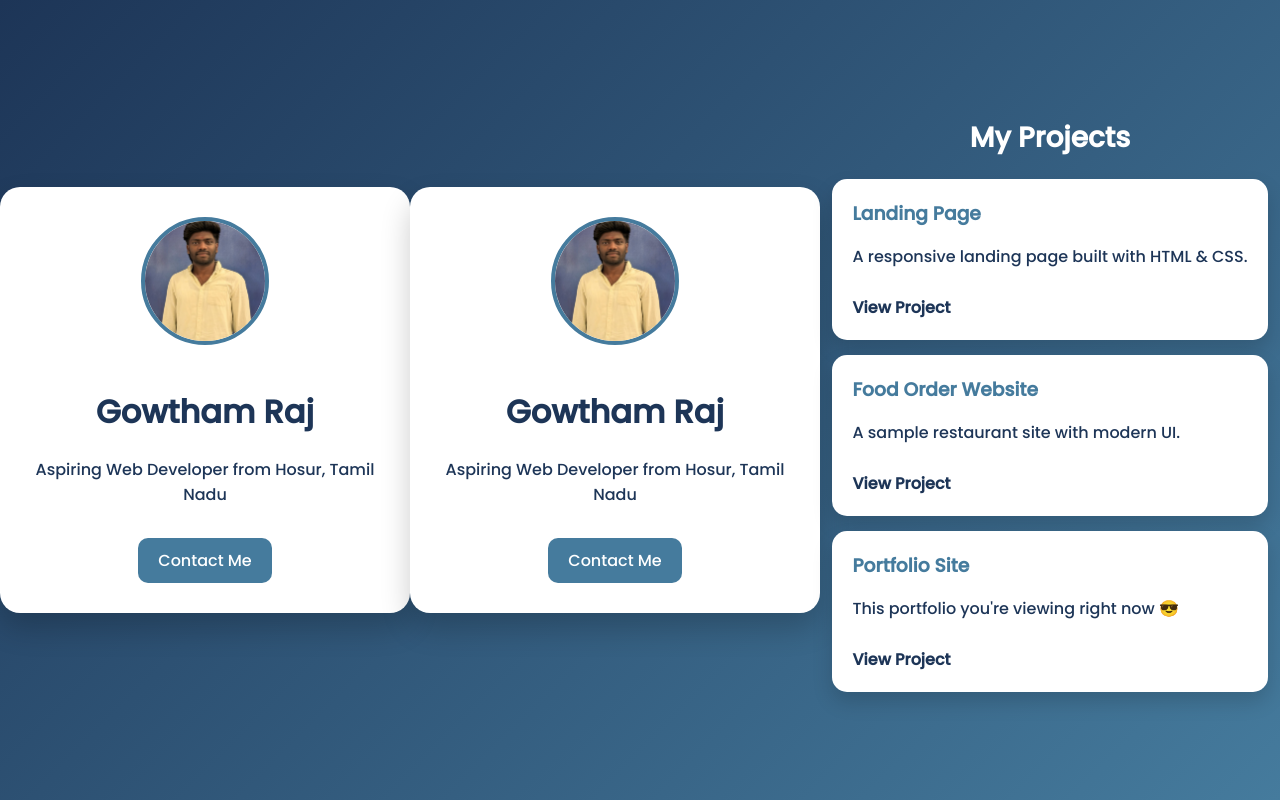
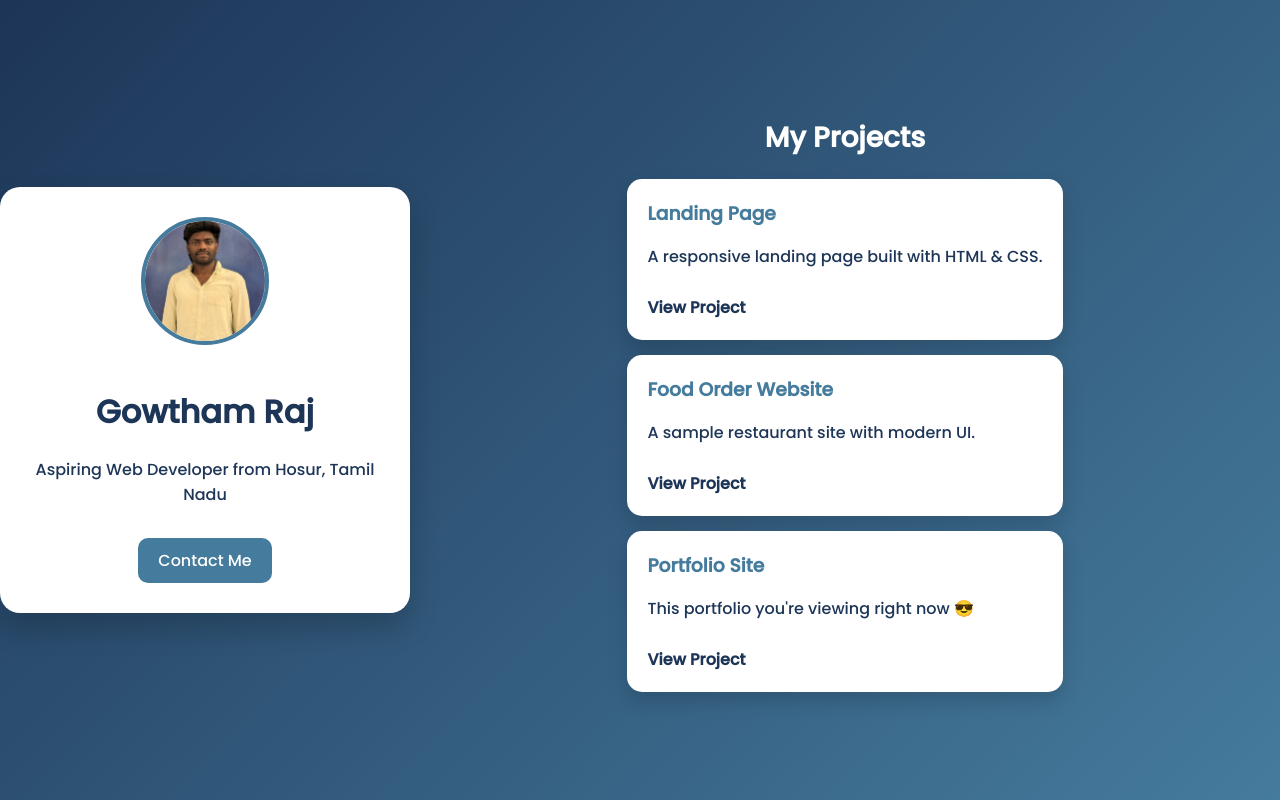
Before and after one commit to thegowthamraj/Gowtham-developer-, a plain HTML site: page index.html in a window 1280 px wide. Drawn offline with Linux system fonts and the light colour scheme.

Commit message:
Updated layout and style

```diff
--- a/index.html
+++ b/index.html
@@ -24,13 +24,6 @@
   <link href="https://fonts.googleapis.com/css2?family=Poppins:wght@500&display=swap" rel="stylesheet">
 </head>
 <body>
-  <div class="container">
-    <img src="gowtham.jpg" alt="Gowtham Raj" class="profile-pic">
-    <h1>Gowtham Raj</h1>
-    <p>Aspiring Web Developer from Hosur, Tamil Nadu</p>
-    <a href="mailto:gowthamsakthivel227@gmail.com" class="btn">Contact Me</a>
-  </div>
-
   <!-- 👇 Projects Section Starts Here -->
   <div class="projects">
     <h2>My Projects</h2>
```
